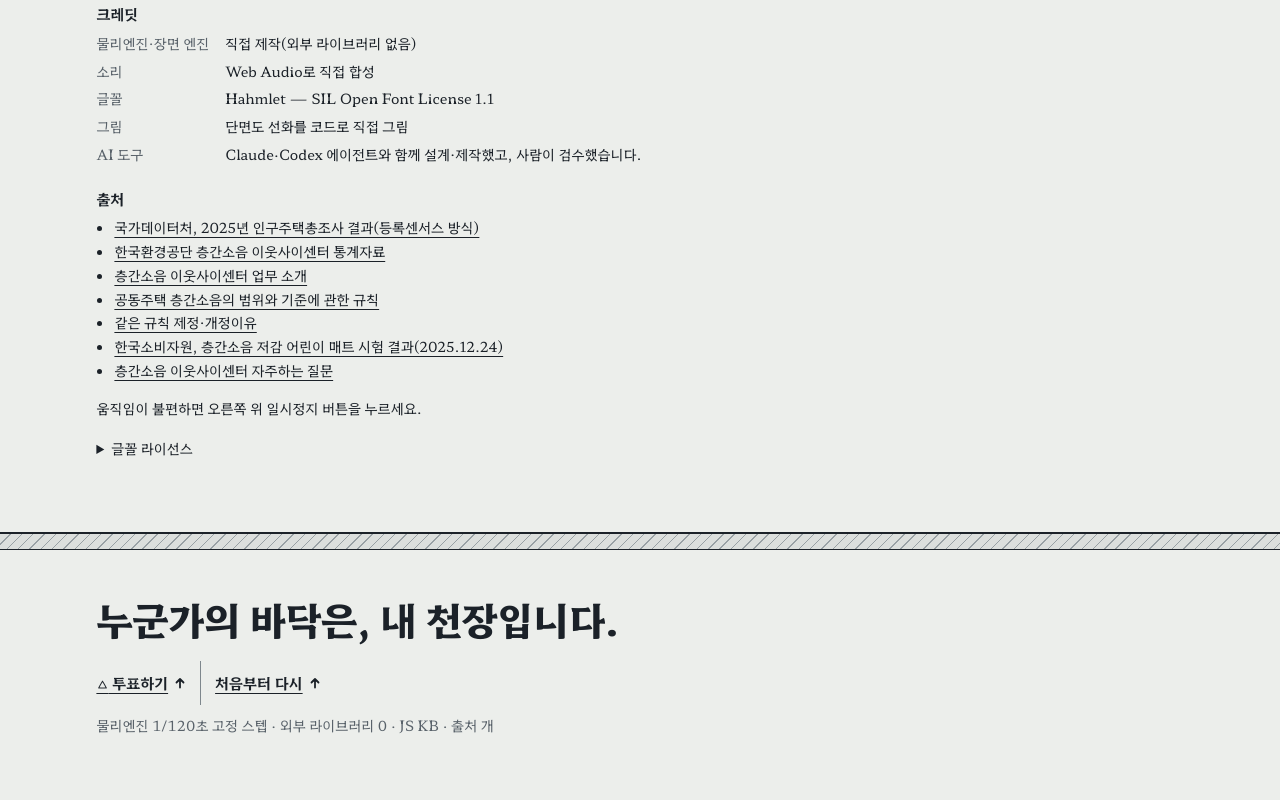
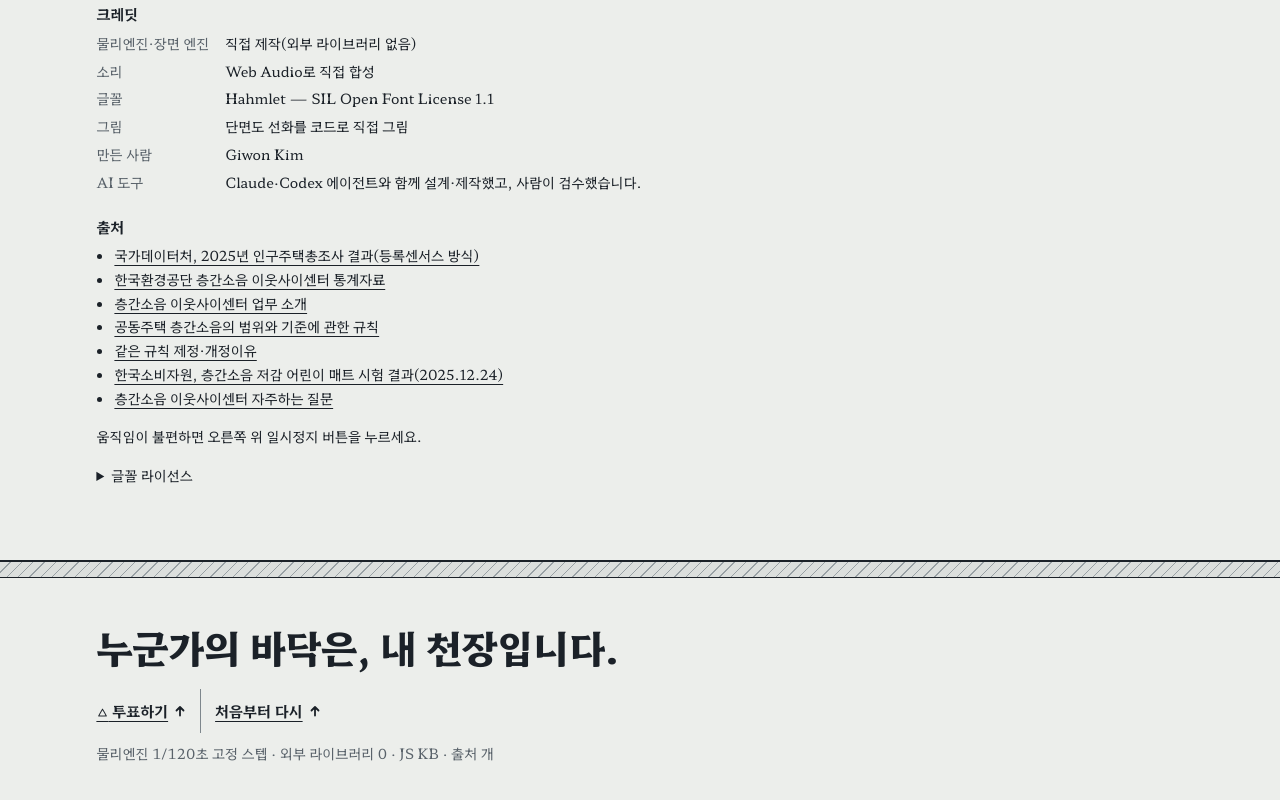
Before and after one commit to zxcrldnjs93-jpg/floor-is-ceiling, a plain HTML site: page site/index.html in a window 1280 px wide. Shown: the part 7685-8485 px from the top of the page. Drawn offline with Linux system fonts and the light colour scheme.

Commit message:
v1.0i: 크레딧에 만든 사람 표기
페이지 바닥 크레딧에 '만든 사람 Giwon Kim'을 넣었다. 바뀐 파일은
site/index.html 하나이고, 빌드 목록 해시는 99f23869이다.

Co-Authored-By: Claude Opus 5.5 <noreply@anthropic.com>

```diff
--- a/site/index.html
+++ b/site/index.html
@@ -482,7 +482,7 @@
           <dt>소리</dt><dd>Web Audio로 직접 합성</dd>
           <dt>글꼴</dt><dd>Hahmlet — SIL Open Font License 1.1</dd>
           <dt>그림</dt><dd>단면도 선화를 코드로 직접 그림</dd>
-          <!-- 조율 확인: 만든 사람 [사용자 이름] (FINAL-STORY S7-05) -->
+          <dt>만든 사람</dt><dd>Giwon Kim</dd>
           <dt>AI 도구</dt><dd>Claude·Codex 에이전트와 함께 설계·제작했고, 사람이 검수했습니다.</dd>
         </dl>
         <!-- v0.6 F2(R11 14 · contest R3 4): [물리엔진 보기]는 크레딧 '물리엔진·장면 엔진' 바로 아래에서 확인한다. arch가 이 자리([data-engine-credit])에 버튼·캔버스를 붙인다 -->
```
Also changed, not shown: 1 other file.
